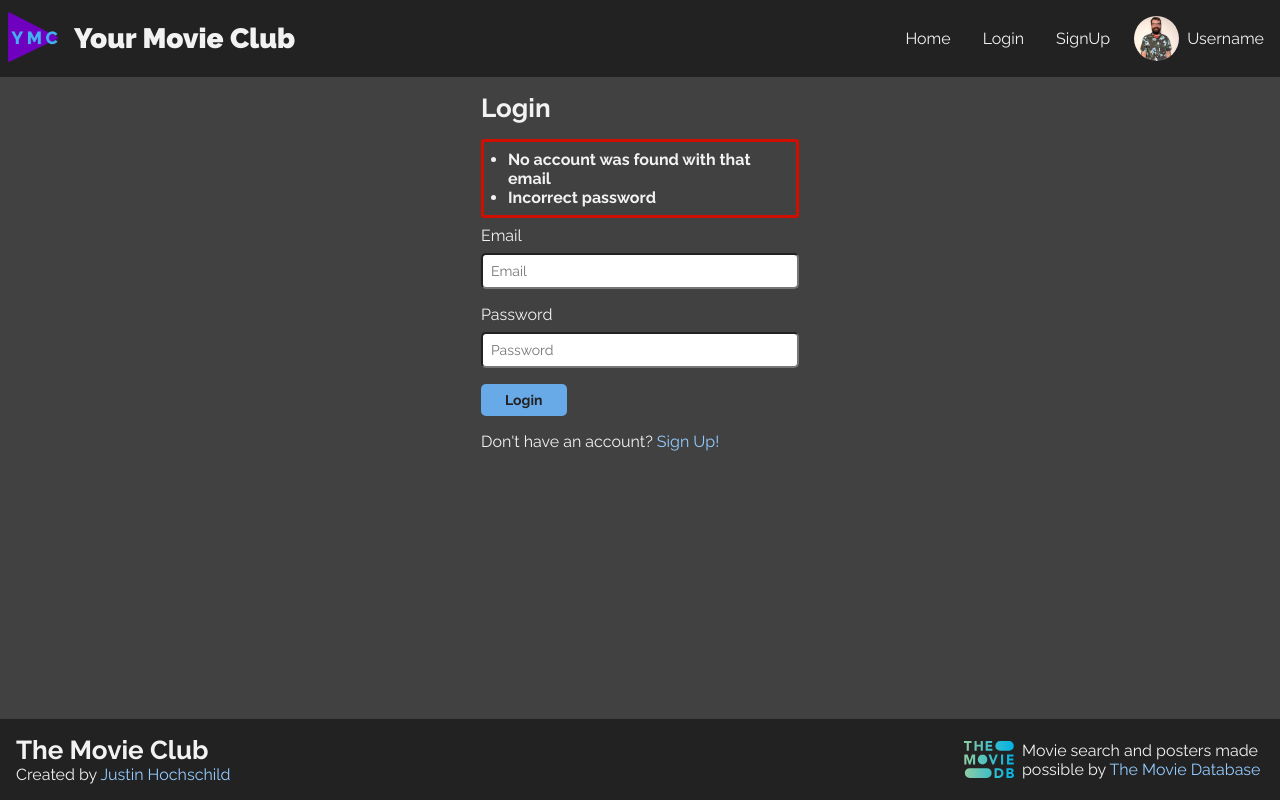
After one commit to JustinHoch/your-movie-club, a PHP site: page /html-mockup/login.html in a window 1280 px wide. The commit adds this page. Run offline with PHP 8.4, Linux system fonts and the light colour scheme.

Commit message:
created login and sign up page laytouts for mockup

```diff
--- a/html-mockup/css/style.css
+++ b/html-mockup/css/style.css
@@ -83,10 +83,12 @@ VARIABLES
   --color-dark-blue: #03008C;
   --color-purple: #6400B2;
   --color-blue: #68AAE8;
+  --color-light-blue: #94cbff;
   --color-white: #F2F2F2;
   --color-orange: #FB6107;
   --color-green: #679436;
   --color-red: #720E07;
+  --color-bright-red: #D10E00;
   --color-yellow: #F5F749;
 }
 
@@ -125,6 +127,30 @@ h2 {
   font-size: 24px;
 }
 
+a {
+  color: var(--color-light-blue);
+  text-decoration: none;
+}
+
+a:hover {
+  text-decoration: underline;
+}
+
+button {
+  background-color: var(--color-blue);
+  border: none;
+  border-radius: 5px;
+  color: var(--color-black);
+  cursor: pointer;
+  font: bold 14px 'Raleway', Arial, sans-serif;
+  padding: .5rem 1.5rem;
+  text-decoration: none;
+}
+
+input {
+  font: 14px 'Raleway', Arial, sans-serif;
+}
+
 /* ****************************************
 WRAPPER GRID
 **************************************** */
@@ -149,7 +175,7 @@ nav {
   display: flex;
   flex-direction: row;
   margin: 0 auto;
-  max-width: 1200px;
+  max-width: 1600px;
   padding: .5rem;
 }
 
@@ -283,11 +309,13 @@ main {
   grid-column: 1;
   grid-row: 2/3;
   max-width: 100vw;
-  overflow-x: hidden;
+  overflow-x: hidden; /* for horizontile scrolling containers */
 }
 
+/* Homepage */
+
 .main-cta {
-  background: linear-gradient(-20deg, var(--color-dark-blue), var(--color-purple), var(--color-red));
+  background: linear-gradient(-20deg, var(--color-dark-blue), var(--color-purple), var(--color-bright-red));
 	background-size: 150% 150%;
   color: var(--color-white);
 	animation: cta-gradient 10s ease infinite;
@@ -343,8 +371,6 @@ main {
 .popular-movies-container {
   margin: 0 auto;
   max-width: 1200px;
-  /* overflow-x: auto; */
-  /* width: 100vw; */
 }
 
 .popular-movies-container h2 {
@@ -400,6 +426,53 @@ main {
   text-decoration: none;
 }
 
+/* Login and Signup page */
+
+.login-signup {
+  margin: 0 auto;
+  padding: 1rem;
+  max-width: 350px;
+}
+
+.login-signup h2 {
+  margin-bottom: 1rem;
+}
+
+.login-signup label {
+  display: block;
+  margin: .5rem 0;
+}
+
+.login-signup input {
+  border-radius: 5px;
+  display: block;
+  margin-bottom: 1rem;
+  padding: .5rem;
+  width: 100%;
+}
+
+.login-signup p {
+  margin: 1rem 0;
+}
+
+/* Error Message */
+
+.error-message {
+  border: 3px solid var(--color-bright-red);
+  border-radius: 3px;
+  color: var(--color-white);
+  font-weight: bold;
+  padding: .5rem;
+}
+
+.error-message ul {
+  list-style-type: disc;
+}
+
+.error-message li {
+  margin-left: 1rem;
+}
+
 /* ****************************************
 FOOTER
 **************************************** */
@@ -416,19 +489,14 @@ footer {
   flex-direction: column;
   justify-content: center;
   margin: 0 auto;
-  max-width: 1200px;
+  max-width: 1600px;
   padding: 1rem;
-}
-
-#footer-container a {
-  color: var(--color-blue);
-  text-decoration: none;
 }
 
 #ymc-attr {
   margin: 0 auto 1rem;
   max-width: 275px;
-  text-align: center;
+  /* text-align: center; */
 }
 
 #tmdb-attr {
--- /dev/null
+++ b/html-mockup/login.html
@@ -0,0 +1,70 @@
+<!DOCTYPE html>
+<html lang="en">
+  <head>
+    <meta charset="utf-8">
+    <meta http-equiv="X-UA-Compatible" content="IE=edge">
+    <meta name="viewport" content="width=device-width, initial-scale=1.0">
+    <title>Your Movie Club</title>
+    <link rel="stylesheet" href="css/style.css">
+    <link rel="preload" href="/fonts/raleway-v26-latin-regular.woff2" as="font" type="font/woff2" crossorigin>
+    <link rel="icon" type="image/x-icon" href="favicon.ico">
+  </head>
+  <body>
+    <div class="wrapper">
+      <header>
+        <nav>
+          <a href="" class="logo-a" name="Home">
+            <img src="images/logo/logo.png" alt="Your Movie Club Logo" height="150" width="150" loading=“lazy” decoding=“async”>
+          </a>
+          <h1>Your Movie Club</h1>
+          <input id="menu-toggle" type="checkbox" />
+          <label class='menu-button-container' for="menu-toggle">
+            menu toggle
+            <div class='menu-button'></div>
+          </label>
+          <ul class="menu">
+            <li><a href="./">Home</a></li>
+            <li><a href="">Login</a></li>
+            <li><a href="">SignUp</a></li>
+            <li id="nav-account-link"><a href="">
+              <img src="images/user/2021-12-11-justin-headshot-250x250.webp" alt="User profile picture" height="250" width="250" loading=“lazy” decoding=“async”>Username
+            </a></li>
+          </ul>
+        </nav>
+      </header>
+      <main>
+        <div class="login-signup">
+          <h2>Login</h2>
+          <div class="error-message">
+            <ul>
+              <li>No account was found with that email</li>
+              <li>Incorrect password</li>
+            </ul>
+          </div>
+          <form action="#" method="post">
+            <label for="email">Email</label>
+            <input type="text" placeholder="Email" name="email" required>
+
+            <label for="password">Password</label>
+            <input type="password" placeholder="Password" name="password" required>
+
+            <button type="submit">Login</button>
+          </form>
+          <p>Don't have an account? <a href="signup.html">Sign Up!</a></p>
+        </div>
+      </main>
+      <footer>
+        <div id="footer-container">
+          <div id="ymc-attr">
+            <h2>The Movie Club</h2>
+            <p>Created by <a href="https://www.jhochschild.dev" name="jhochschild.dev">Justin Hochschild</a></p>
+          </div>
+          <div id="tmdb-attr">
+            <img src="images/tmdb/tmdb-logo.svg" alt="The Movie Database Logo" height="36" width="50" loading=“lazy” decoding=“async>
+            <p>Movie search and posters made possible by <a href="https://www.themoviedb.org/" name="The Movie Database">The Movie Database</a></p>
+          </div>
+        </div>
+      </footer>
+    </div><!-- End wrapper -->
+  </body>
+</html>
```
Also changed, not shown: html-mockup/index.html (+4 -4 lines), html-mockup/signup.html (added, +70 -0 lines).
